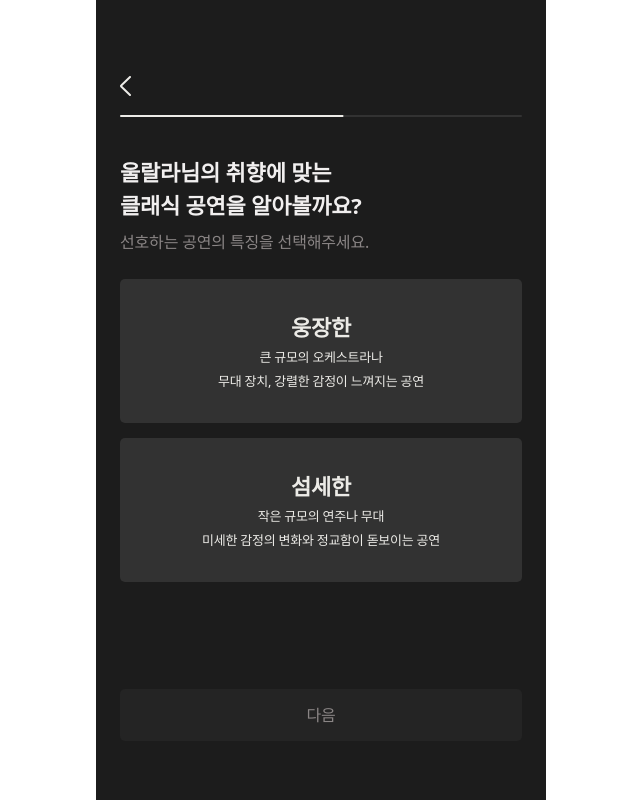
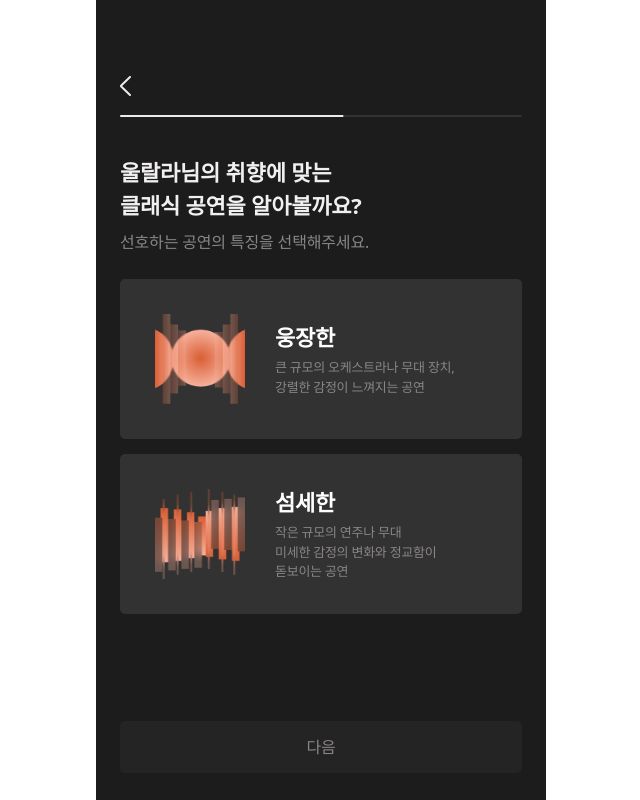
Before and after one commit to kusitms-com/30th_Meetup_TeamE_Claco_Front, a React (Vite) app: page /create/feature in a window 1280 px wide. Shown: the whole page, without its empty margins (319-959 px from the left). Built offline with nearby package versions, Linux system fonts and the light colour scheme; what chartjs-plugin-datalabels would draw is missing.

Commit message:
feat: 온보딩 화면 리퍼블리싱

```diff
--- a/src/components/Onboarding/Registration/index.tsx
+++ b/src/components/Onboarding/Registration/index.tsx
@@ -2,17 +2,24 @@ import { cn } from "@/lib/utils";
 
 interface ButtonProps extends React.ButtonHTMLAttributes<HTMLButtonElement> {
   isChecked: boolean;
-  className?: string;
 }
 
-export const TypeButton = ({ isChecked, children, className='', ...props }: ButtonProps) => {
+export const TypeButton = ({
+  isChecked,
+  children,
+  className = "",
+  ...props
+}: ButtonProps) => {
   return (
     <button
-      className={cn(`h-screen min-w-[8rem] max-h-[3.5rem] items-center justify-center rounded-[0.31rem] body1-medium ${
-        isChecked ? 'bg-grayscale-80 text-dark' : 'bg-grayscale-30 text-grayscale-80'
-      }`, className
-  )}
-
+      className={cn(
+        `h-screen min-w-[8rem] max-h-[3.5rem] items-center justify-center rounded-[0.31rem] body1-medium ${
+          isChecked
+            ? "bg-grayscale-80 text-dark"
+            : "bg-grayscale-30 text-grayscale-80"
+        }`,
+        className,
+      )}
       {...props}
     >
       {children}
@@ -20,13 +27,22 @@ export const TypeButton = ({ isChecked, children, className='', ...props }: Butt
   );
 };
 
-export const ConceptButton = ({ isChecked, children, className='', ...props }: ButtonProps) => {
+export const ConceptButton = ({
+  isChecked,
+  children,
+  className = "",
+  ...props
+}: ButtonProps) => {
   return (
     <button
-      className={cn(`items-center justify-center py-[2rem] rounded-[0.31rem] body1-medium ${
-        isChecked ? 'bg-grayscale-80 text-dark' : 'bg-grayscale-30 text-grayscale-80'
-      }`, className
-    )}
+      className={cn(
+        `items-center justify-center py-[2rem] rounded-[0.31rem] body1-medium ${
+          isChecked
+            ? "bg-grayscale-80 text-dark"
+            : "bg-grayscale-30 text-grayscale-80"
+        }`,
+        className,
+      )}
       {...props}
     >
       {children}
@@ -34,13 +50,20 @@ export const ConceptButton = ({ isChecked, children, className='', ...props }: B
   );
 };
 
-export const FeatureButton = ({ isChecked, children, className='', ...props }: ButtonProps) => {
+export const FeatureButton = ({
+  isChecked,
+  children,
+  className = "",
+  ...props
+}: ButtonProps) => {
   return (
     <button
-      className={cn(`h-screen items-center justify-center max-h-[9rem] py-[1rem] rounded-[0.31rem] body1-medium ${
-        isChecked ? 'bg-grayscale-80 text-dark' : 'bg-grayscale-30 text-grayscale-80'
-      }`, className
-    )}
+      className={cn(
+        `flex flex-row max-w-full max-h-40 p-[19px] rounded-[5px] ${
+          isChecked ? "bg-grayscale-80 text-dark" : "bg-grayscale-30 text-white"
+        }`,
+        className,
+      )}
       {...props}
     >
       {children}
--- a/src/pages/Onboarding/UserRegistration/Feature/const/index.ts
+++ b/src/pages/Onboarding/UserRegistration/Feature/const/index.ts
@@ -1,56 +1,79 @@
 import { FeatureType } from "@/types";
+import grand from "@/assets/images/Genre/grand.png";
+import delicate from "@/assets/images/Genre/delicate.png";
+import classical from "@/assets/images/Genre/classical.png";
+import modern from "@/assets/images/Genre/modern.png";
+import lyrical from "@/assets/images/Genre/lyrical.png";
+import dynamic from "@/assets/images/Genre/dynamic.png";
+import romantic from "@/assets/images/Genre/romantic.png";
+import tragic from "@/assets/images/Genre/tragic.png";
+import familiar from "@/assets/images/Genre/familiar.png";
+import novel from "@/assets/images/Genre/novel.png";
 
 export const features: FeatureType[] = [
   {
     title: "웅장한",
     description: [
-      "큰 규모의 오케스트라나",
-      "무대 장치, 강렬한 감정이 느껴지는 공연",
+      "큰 규모의 오케스트라나 무대 장치,",
+      "강렬한 감정이 느껴지는 공연",
     ],
+    image: grand,
   },
   {
     title: "섬세한",
     description: [
       "작은 규모의 연주나 무대",
-      "미세한 감정의 변화와 정교함이 돋보이는 공연",
+      "미세한 감정의 변화와 정교함이",
+      "돋보이는 공연",
     ],
+    image: delicate,
   },
   {
     title: "고전적인",
     description: [
-      "고전적인 형식과 규칙을 따르는 클래식 공연",
+      "고전적인 형식과 규칙을 따르는",
+      "클래식 공연",
       "예) 고전 교향곡",
     ],
+    image: classical,
   },
   {
     title: "현대적인",
-    description: ["혁신적이고 새로운 형식의 공연", "예) 현대 무용, 클래식"],
+    description: ["혁신적이고 새로운 형식의 공연", "예) 현대 무용"],
+    image: modern,
   },
   {
     title: "서정적인",
-    description: ["감정적으로 부드럽고 서정적인 음악과 무대"],
+    description: ["감정적으로 부드럽고 서정적인", "음악과 무대"],
+    image: lyrical,
   },
   {
     title: "역동적인",
     description: ["강한 움직임과 템포가 특징인", "빠르고 에너지 넘치는 공연"],
+    image: dynamic,
   },
   {
     title: "낭만적인",
     description: ["따뜻하고 감미로운 분위기로", "사랑과 감성을 주제로 한 공연"],
+    image: romantic,
   },
   {
     title: "비극적인",
     description: ["슬프고 어두운 감정을 전달하는 공연"],
+    image: tragic,
   },
   {
     title: "친숙한",
     description: [
-      "대중들에게 친숙한 곡이나 춤을 기반으로 한 공연",
+      "대중들에게 친숙한 곡이나",
+      "춤을 기반으로 한 공연",
       "예) 지브리 OST 공연, 비발디 ‘사계’ ",
     ],
+    image: familiar,
   },
   {
     title: "새로운",
-    description: ["평소 자주 들어보지 못했던 새로운 곡을 기반으로 한 공연"],
+    description: ["평소 자주 들어보지 못했던", "새로운 곡을 기반으로 한 공연"],
+    image: novel,
   },
 ];
--- a/src/pages/Onboarding/UserRegistration/Feature/page.tsx
+++ b/src/pages/Onboarding/UserRegistration/Feature/page.tsx
@@ -24,25 +24,20 @@ export const SelectFeaturePage = () => {
 
   const handleFeatureClick = (feature: string) => {
     setSelectedFeature(feature);
+    setSelectedAllFeature((prevFeatures) => [...prevFeatures, feature]);
+
+    if (currentStep < features.length - 2) {
+      setCurrentStep((prevStep) => prevStep + 2);
+      setSelectedFeature(null);
+
+      setProgressValue((prevValue) => Math.min(prevValue + 11.11, 100));
+    }
   };
 
   const handleNextClick = () => {
-    if (selectedFeature) {
-      setSelectedAllFeature((prevFeatures) => [
-        ...prevFeatures,
-        selectedFeature,
-      ]);
-      setSelectedFeature(null);
-
-      setProgressValue((prevValue) => Math.min(prevValue + 11.11, 100));
-      if (progressValue === 99.99) setProgressValue(100);
-
     if (currentStep >= features.length - 2) {
       navigate("/create/complete");
-        console.log(selectedAllFeature); // eslint 오류 방지용
-      } else {
-        setCurrentStep((prevStep) => prevStep + 2);
-      }
+      console.log(selectedAllFeature);
     }
   };
 
@@ -75,12 +70,16 @@ export const SelectFeaturePage = () => {
                   key={feature.title}
                   isChecked={selectedFeature === feature.title}
                   onClick={() => handleFeatureClick(feature.title)}
+                  className="flex items-center p-[19px]"
                 >
-                  <span className="heading1-bold mb-[0.62rem]">
-                    {feature.title}
-                  </span>
-                  <br />
-                  <span className="caption-13">
+                  <img
+                    src={feature.image}
+                    alt={feature.title}
+                    className="w-[122px] h-[122px] mr-[14px] p-4"
+                  />
+                  <div className="flex flex-col text-left">
+                    <span className="heading1-bold mb-1">{feature.title}</span>
+                    <span className="caption-13 text-grayscale-60">
                       {feature.description.map((line, index) => (
                         <span key={index}>
                           {line}
@@ -88,6 +87,7 @@ export const SelectFeaturePage = () => {
                         </span>
                       ))}
                     </span>
+                  </div>
                 </FeatureButton>
               ))}
             </div>
--- a/src/types/onboarding.ts
+++ b/src/types/onboarding.ts
@@ -25,4 +25,5 @@ export type ConceptProps = {
 export type FeatureType = {
   title: string;
   description: string[];
+  image: string;
 };
```
Lines whose indentation alone changed are shown as unchanged.
